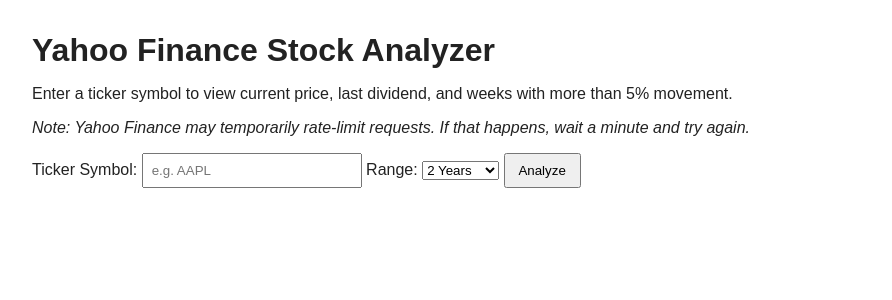
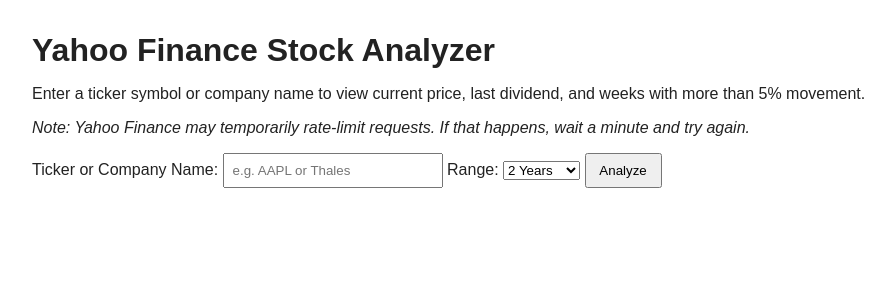
Before and after one commit to richard12386/Chatgpt, a Flask app: page / in a window 1280 px wide. Shown: the top 300 px of the page, without its empty margins (158-1050 px from the left). Run offline with Flask 3, Linux system fonts and the light colour scheme.

Commit message:
Support company-name input with ticker lookup

```diff
--- a/app.py
+++ b/app.py
@@ -30,6 +30,24 @@
     for attempt in range(retries):
         try:
             return ticker.history(period=period, auto_adjust=False)
+        except YFRateLimitError:
+            if attempt == retries - 1:
+                raise
+            time.sleep(delay)
+            delay *= 2
+
+
+def _search_symbol_by_name(query: str, retries: int = 3, initial_delay: float = 1.0) -> str:
+    delay = initial_delay
+    for attempt in range(retries):
+        try:
+            search_result = yf.Search(query, max_results=10)
+            quotes = getattr(search_result, "quotes", []) or []
+            for quote in quotes:
+                symbol = quote.get("symbol")
+                if symbol:
+                    return str(symbol).upper()
+            raise ValueError(f"No ticker found for company name '{query}'.")
         except YFRateLimitError:
             if attempt == retries - 1:
                 raise
@@ -98,21 +116,27 @@
     selected_period = "2y"
 
     if request.method == "POST":
-        ticker = request.form.get("ticker", "").strip().upper()
+        input_value = request.form.get("ticker", "").strip()
         requested_period = request.form.get("period", "2y")
         selected_period = requested_period if requested_period in dict(PERIOD_OPTIONS) else "2y"
-        if not ticker:
-            error = "Please enter a ticker symbol."
+        if not input_value:
+            error = "Please enter a ticker symbol or company name."
         else:
             try:
-                result = get_stock_analysis(ticker, period=selected_period)
+                # First try as direct ticker input.
+                try:
+                    result = get_stock_analysis(input_value.upper(), period=selected_period)
+                except ValueError:
+                    # If no data for direct ticker, try to resolve by company name.
+                    resolved_ticker = _search_symbol_by_name(input_value)
+                    result = get_stock_analysis(resolved_ticker, period=selected_period)
             except YFRateLimitError:
                 error = (
                     "Yahoo Finance is temporarily rate-limiting requests. "
                     "Please wait a minute and try again."
                 )
             except Exception as exc:
-                error = f"Could not analyze ticker '{ticker}': {exc}"
+                error = f"Could not analyze '{input_value}': {exc}"
 
     return render_template(
         "index.html",
--- a/templates/index.html
+++ b/templates/index.html
@@ -38,12 +38,12 @@
 </head>
 <body>
   <h1>Yahoo Finance Stock Analyzer</h1>
-  <p>Enter a ticker symbol to view current price, last dividend, and weeks with more than 5% movement.</p>
+  <p>Enter a ticker symbol or company name to view current price, last dividend, and weeks with more than 5% movement.</p>
   <p><em>Note: Yahoo Finance may temporarily rate-limit requests. If that happens, wait a minute and try again.</em></p>
 
   <form method="post">
-    <label for="ticker">Ticker Symbol:</label>
-    <input id="ticker" type="text" name="ticker" placeholder="e.g. AAPL" required>
+    <label for="ticker">Ticker or Company Name:</label>
+    <input id="ticker" type="text" name="ticker" placeholder="e.g. AAPL or Thales" required>
     <label for="period">Range:</label>
     <select id="period" name="period">
       {% for value, label in period_options %}
```
